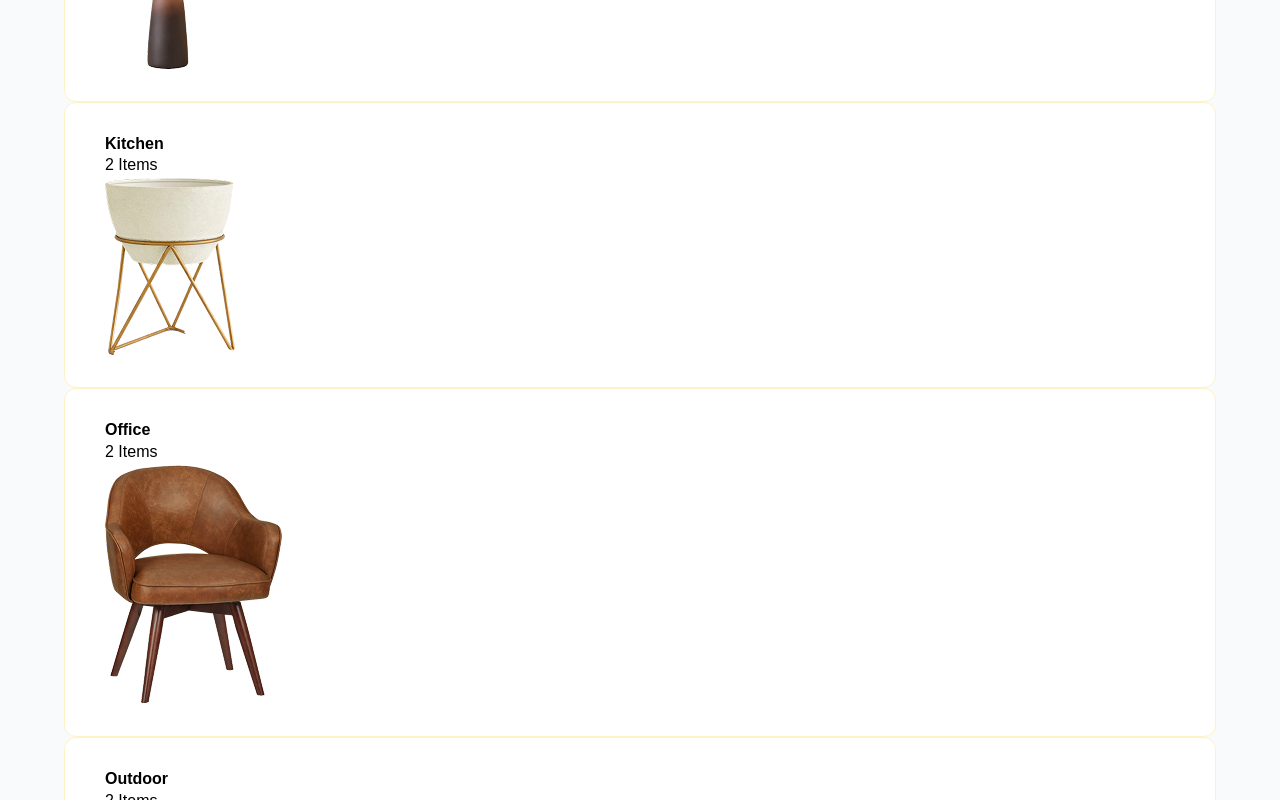
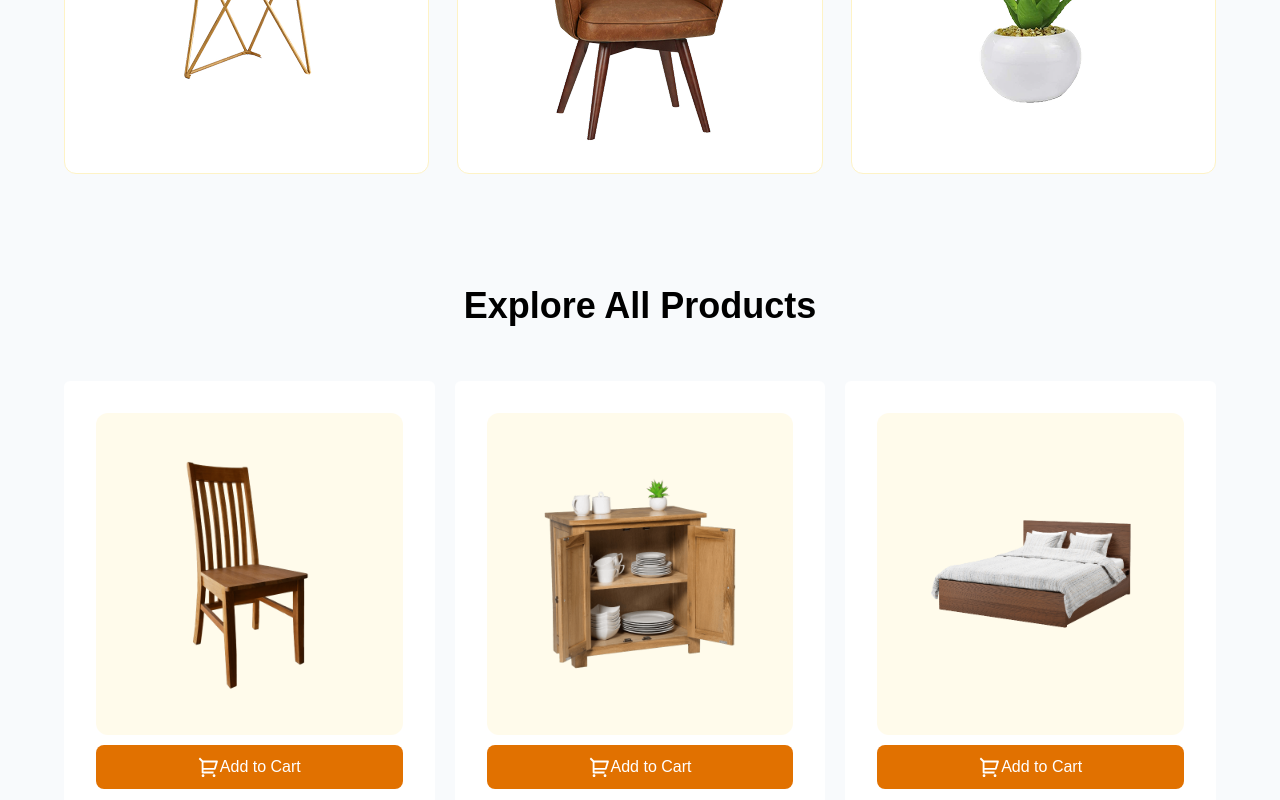
Before and after one commit to AnJungGeon/e-commerce-website-v1, a Next.js app: page / in a window 1280 px wide. Shown: the part 1460-2260 px from the top of the page. Built offline with nearby package versions, Linux system fonts and the light colour scheme; a web font is replaced by a local one.

Commit message:
feat: 홈 페이지에 상품 섹션 추가
- ProductCard 컴포넌트를 사용한 제품 섹션 추가

```diff
--- a/app/page.tsx
+++ b/app/page.tsx
@@ -1,6 +1,8 @@
 import React from "react";
-import { categoryItems } from "@/data/data";
+import {categoryItems, allProducts } from "@/data/data";
 import Image from "next/image";
+import ProductCard from "@/components/ProductCard";
+import Link from "next/link";
 
 export default function Home(){
   return <>
@@ -12,7 +14,7 @@ export default function Home(){
     text-center lg:rounded-2xl">
       <p className="text-amber-400 font-light tracking-wide
       uppercase">
-        Minimal interiror desing
+        Minimal interior design
       </p>
       <h1 className="text-4xl md:text-5xl lg:text-6xl">
         We minimize your waste <br/>
@@ -22,29 +24,51 @@ export default function Home(){
   </section>
 
   {/*Category section*/}
-  <section className="">
-    <div className="container">
+  <section className="mt-16 relative z-10 lg:mt-36">
+    <div className="container grid gap-7 sm:grid-cols-2
+    lg:grid-cols-3">
       {categoryItems.map(item =>(
         //Card
         <div className="bg-white border border-amber-100 block hover:bg-amber-50
-        rounded-xl px-10 py-8" key={item.id}>
+        rounded-xl px-10 py-8 transition
+        cursor-pointer" key={item.id}>
           {/* Titel and quantity */}
           <div>
-            <h2 className="">{item.title}</h2>
-            <p className="">{item.quantity}</p>
+            <h2 className="text-2xl">{item.title}</h2>
+            <p className="text-gray-500">{item.quantity}</p>
           </div>
           {/* Product image */}
-          <div className="">
+          <div className="max-w-max mx-auto mt-12">
             <Image
             src={item.img}
             alt={item.title}
             width={item.width}
             height={item.height}
+            className="w-auto h-auto object-contain"
             />
           </div>
         </div>
       ))}
     </div>
   </section>
+
+  {/* Products */}
+  <section className="pt-28">
+    <div className="container">
+      {/* title */}
+      <h2 className="section-title text-center">Explore All Products</h2>
+      {/* card wrapper */}
+      <div className="mt-14 grid gap-5 sm:grid-cols-2
+      lg:grid-cols-3">
+        {allProducts.slice(4, 12).map(product => (
+          <ProductCard key={product.id} {...product}/>
+        ))}
+      </div>
+
+      {/* Btn */}
+      <Link href='/shop' className="btn-primary block mt-14
+      mx-auto max-w-max">View all Products</Link>
+    </div>
+  </section>
   </>
 }
```
